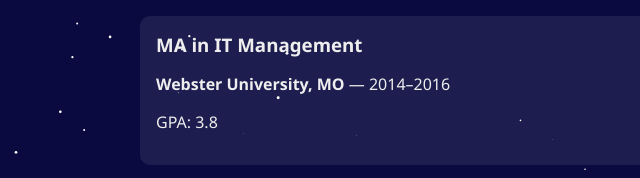
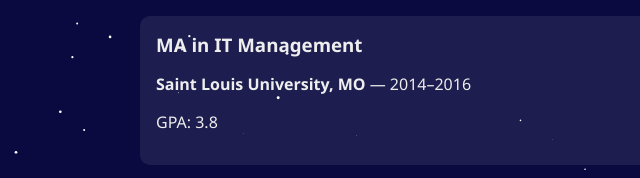
Before and after one commit to haritha662/portfolio, a plain HTML site: page index.html in a window 1280 px wide. Shown: the part 421-599 px from the top of the page, 0-640 px from the left. Drawn offline with Linux system fonts and the light colour scheme.

Commit message:
Update index.html

```diff
--- a/index.html
+++ b/index.html
@@ -272,7 +272,7 @@
         <div style="display: flex; flex-direction: column; gap: 1rem;">
             <div style="background: rgba(255,255,255,0.08); padding: 1rem; border-radius: 10px;">
                 <h3 style="margin: 0;">MA in IT Management</h3>
-                <p><strong>Webster University, MO</strong> — 2014–2016</p>
+                <p><strong>Saint Louis University, MO</strong> — 2014–2016</p>
                 <p>GPA: 3.8</p>
             </div>
             <div style="background: rgba(255,255,255,0.08); padding: 1rem; border-radius: 10px;">
```
